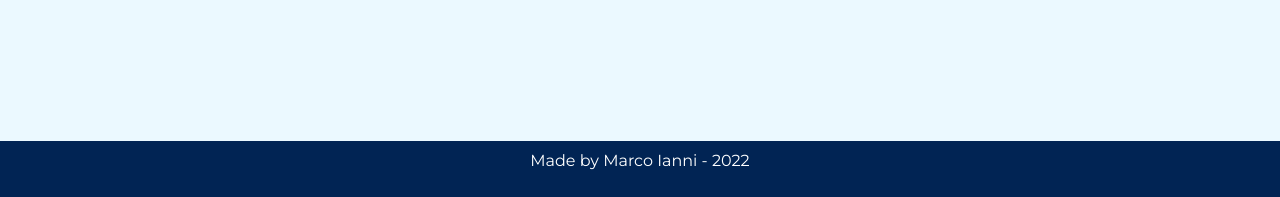
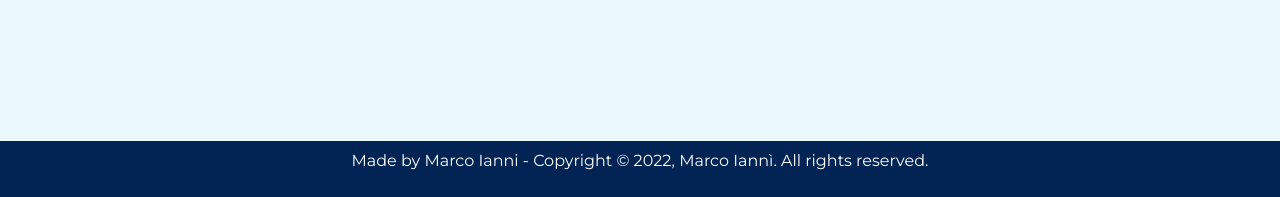
Before and after one commit to MarkIan1996/markian1996.github.io, a plain HTML site: page index.html in a window 1280 px wide. Shown: the part 3069-3266 px from the top of the page. Drawn offline with nearby package versions, Linux system fonts and the light colour scheme.

Commit message:
aggiunto copyright

```diff
--- a/index.html
+++ b/index.html
@@ -157,7 +157,7 @@
         </div>
 
         <footer>
-          <p>Made by Marco Ianni - 2022</p>
+          <p>Made by Marco Ianni - Copyright © 2022, Marco Iannì. All rights reserved.</p>
         </footer>
 
   </body>
```
